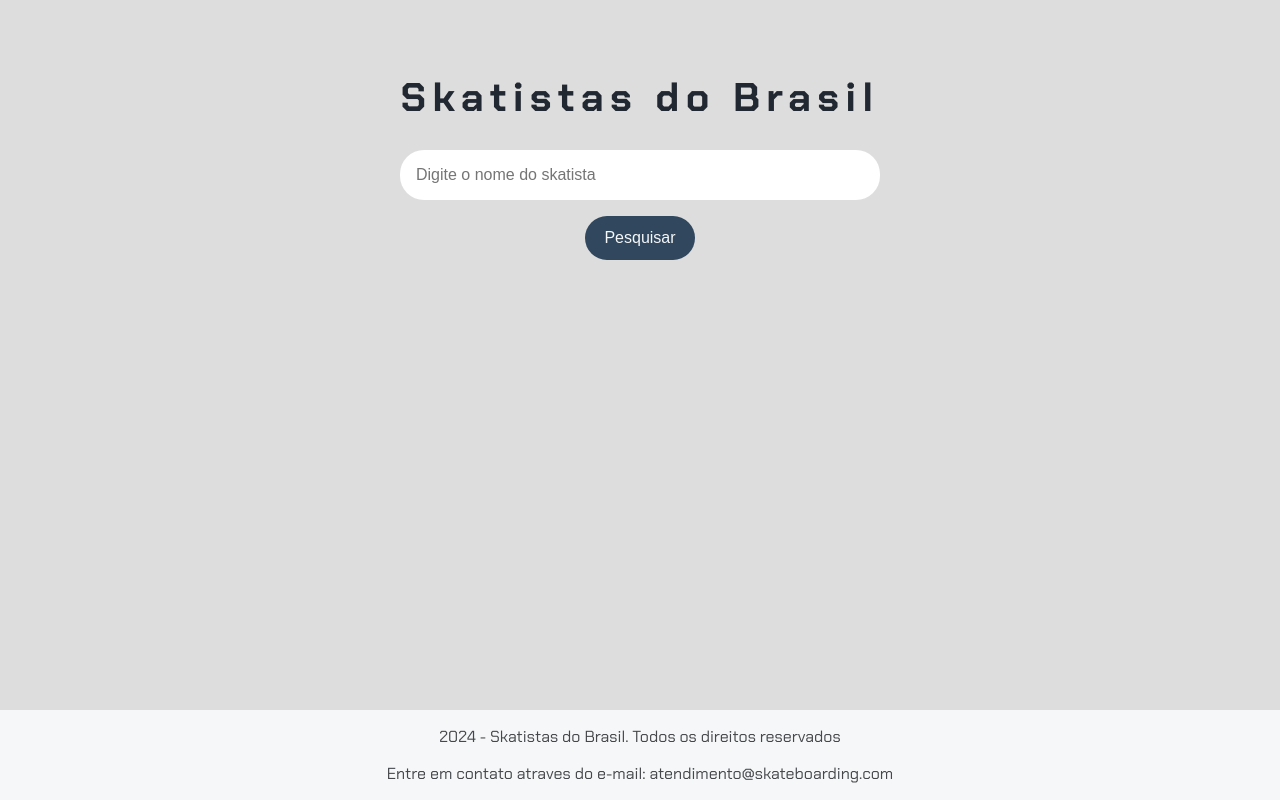
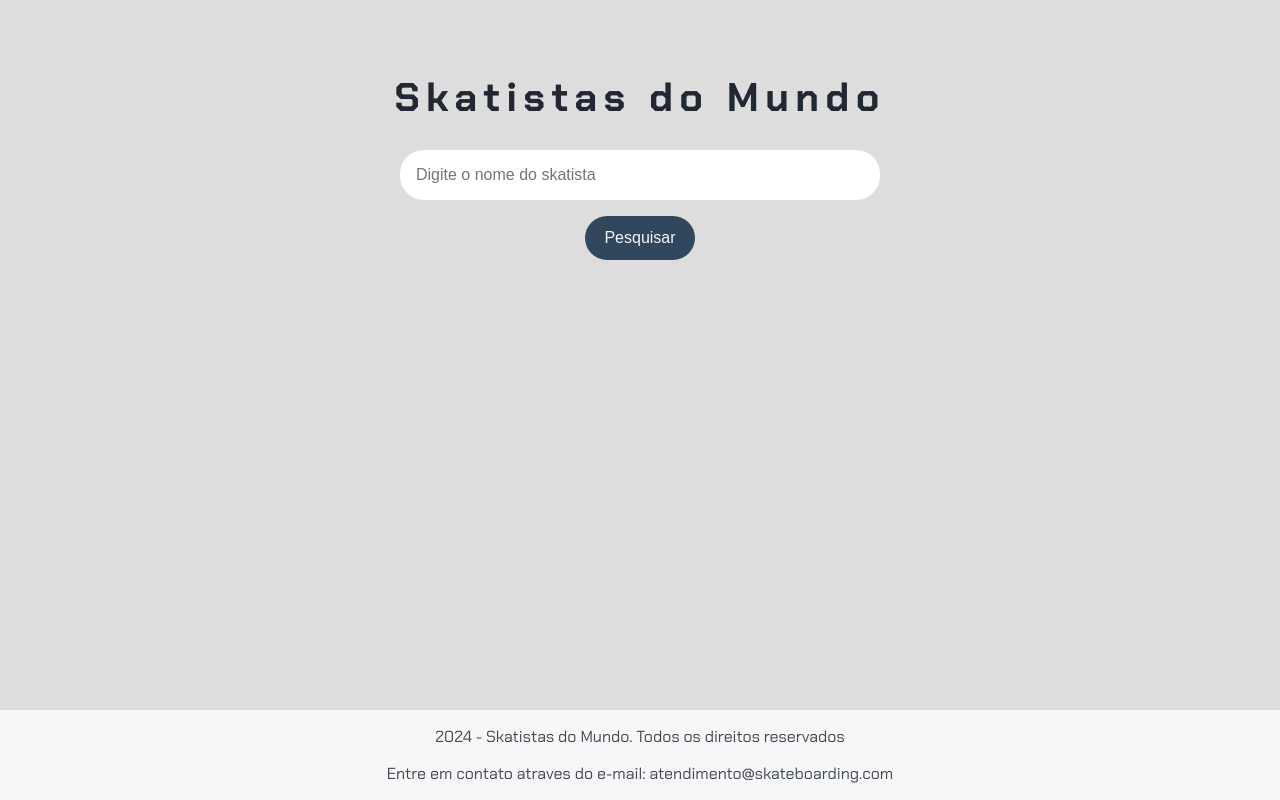
Before and after one commit to rogerdgela/imersao-dev-alura, a plain HTML site: page index.html in a window 1280 px wide. Drawn offline with Linux system fonts and the light colour scheme.

Commit message:
Alterando o nome

```diff
--- a/index.html
+++ b/index.html
@@ -4,11 +4,11 @@
     <meta charset="UTF-8">
     <meta name="viewport" content="width=device-width, initial-scale=1.0">
     <link rel="stylesheet" href="./styles.css">
-    <title>Skatistas do Brasil</title>
+    <title>Skatistas do Mundo</title>
 </head>
 <body>
     <header>
-        <h1>Skatistas do Brasil</h1>
+        <h1>Skatistas do Mundo</h1>
     </header>
 
     <main>
@@ -23,7 +23,7 @@
     </main>
 
     <footer>
-        <p>2024 - Skatistas do Brasil. Todos os direitos reservados</p>
+        <p>2024 - Skatistas do Mundo. Todos os direitos reservados</p>
         <p>Entre em contato atraves do e-mail: atendimento@skateboarding.com</p>
     </footer>
 
```
